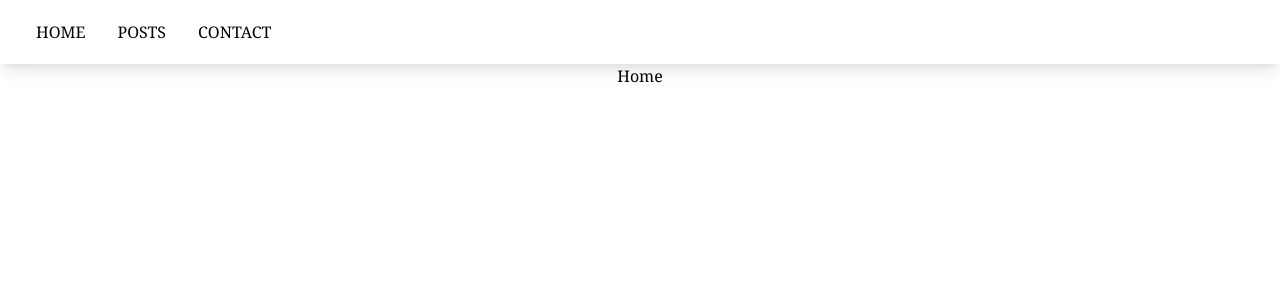
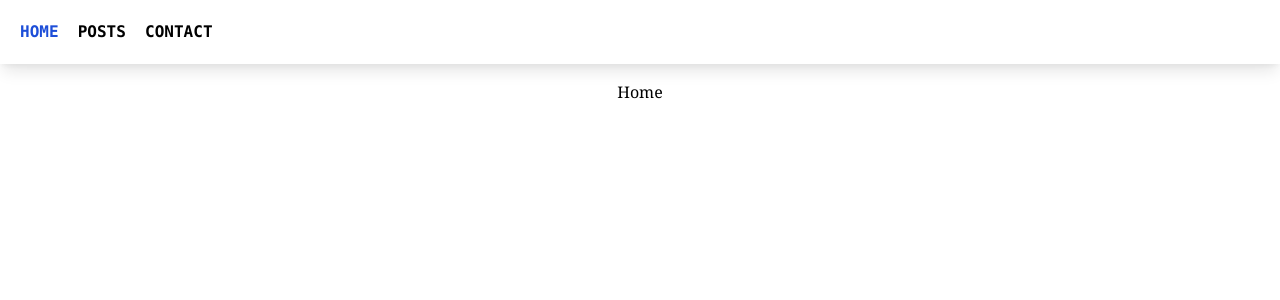
Before and after one commit to chitgyi/vue3-and-tailwind, a Vue app: page / in a window 1280 px wide. Shown: the top 300 px of the page. Built offline with nearby package versions, Linux system fonts and the light colour scheme.

Commit message:
add composition api & state management

```diff
--- a/src/App.vue
+++ b/src/App.vue
@@ -1,14 +1,20 @@
 <template>
   <div class="font-serif">
-    <AppBar />
-    <router-view> </router-view>
+    <AppBar class="fixed" />
+    <router-view class="pt-20"> </router-view>
   </div>
 </template>
 
 <script>
+import { provide } from "vue";
 import AppBar from "./components/AppBar";
+import usePost from "./composables/post";
+
 export default {
   components: { AppBar },
+  setup() {
+    provide("POST_PROVIDER", usePost());
+  },
 };
 </script>
 
--- a/src/components/AppBar.vue
+++ b/src/components/AppBar.vue
@@ -1,13 +1,55 @@
 <template>
-  <ul class="shadow-lg p-5">
-    <router-link to="/" id="router-link"><li>HOME</li></router-link>
-    <router-link to="/posts" id="router-link"><li>POSTS</li></router-link>
-    <li>CONTACT</li>
-  </ul>
+  <div class="shadow-lg p-5 bg-white w-full">
+    <ul class="container mx-auto font-semibold font-mono">
+      <span v-for="(nav, index) in navs" :key="index">
+        <router-link
+          :to="nav.route"
+          id="router-link"
+          v-on:click.passive="onClickNav(nav.route)"
+          ><li :class="{ 'text-blue-700': pathname == nav.route }">
+            {{ nav.title }}
+          </li></router-link
+        >
+      </span>
+    </ul>
+  </div>
 </template>
 
 <script>
-export default {};
+import { onMounted, ref } from "vue";
+export default {
+  setup() {
+    const pathname = ref("/");
+    const navs = ref([
+      {
+        title: "HOME",
+        route: "/",
+      },
+      {
+        title: "POSTS",
+        route: "/posts",
+      },
+      {
+        title: "CONTACT",
+        route: "/contact",
+      },
+    ]);
+
+    onMounted(() => {
+      pathname.value = window.location.pathname;
+    });
+
+    function onClickNav(path) {
+      pathname.value = path;
+    }
+
+    return {
+      navs,
+      onClickNav,
+      pathname,
+    };
+  },
+};
 </script>
 
 <style  scoped>
@@ -17,7 +59,7 @@ export default {};
 
 li {
   display: inline;
-  margin: 0 1rem;
+  margin-right: 1.2rem;
   cursor: pointer;
 }
 </style>
--- /dev/null
+++ b/src/components/indicators/LoadingIndicator.vue
@@ -0,0 +1,47 @@
+<template>
+  <div class="flex myheight justify-center items-center">
+    <div class="lds-ripple">
+      <div></div>
+      <div></div>
+    </div>
+  </div>
+</template>
+
+
+<style scoped>
+.myheight {
+  height: 80vh;
+}
+.lds-ripple {
+  display: inline-block;
+  position: relative;
+  width: 80px;
+  height: 80px;
+}
+.lds-ripple div {
+  position: absolute;
+  border: 4px solid blue;
+  opacity: 1;
+  border-radius: 50%;
+  animation: lds-ripple 1s cubic-bezier(0, 0.2, 0.8, 1) infinite;
+}
+.lds-ripple div:nth-child(2) {
+  animation-delay: -0.5s;
+}
+@keyframes lds-ripple {
+  0% {
+    top: 36px;
+    left: 36px;
+    width: 0;
+    height: 0;
+    opacity: 1;
+  }
+  100% {
+    top: 0px;
+    left: 0px;
+    width: 72px;
+    height: 72px;
+    opacity: 0;
+  }
+}
+</style>
--- /dev/null
+++ b/src/components/views/ErrorView.vue
@@ -0,0 +1,19 @@
+<template>
+  <div class="flex myheight justify-center items-center">
+    <p>{{ message }}</p>
+  </div>
+</template>
+
+<script>
+export default {
+  props: {
+    message: String,
+  },
+};
+</script>
+
+<style scoped>
+.myheight {
+  height: 80vh;
+}
+</style>
--- /dev/null
+++ b/src/components/views/PostListView.vue
@@ -0,0 +1,63 @@
+<template>
+  <div
+    class="container mx-auto grid lg:grid-cols-3 md:grid-cols-2 sm:grid-cols-1"
+  >
+    <div
+      class="p-2 m-2 rounded-md shadow-md"
+      v-for="(post, index) in posts"
+      :key="index"
+    >
+      <h4 class="post-title">
+        {{ post.title.toUpperCase() }}
+      </h4>
+      <p class="post-body">{{ post.body }}</p>
+
+      <div class="buttons mt-1">
+        <button
+          class="bg-blue-700 text-white w-20 py-1 shadow-md rounded-l-sm rounded-r-none"
+        >
+          Edit
+        </button>
+
+        <button
+          class="bg-red-700 text-white w-20 py-1 shadow-md rounded-r-sm rounded-l-none"
+          @click="onDelete(index)"
+        >
+          Delete
+        </button>
+      </div>
+    </div>
+  </div>
+</template>
+
+<script>
+export default {
+  props: {
+    posts: Array,
+    onDelete: Function,
+  },
+};
+</script>
+
+<style scoped>
+.buttons {
+  float: right;
+}
+.post-body {
+  -webkit-box-orient: vertical;
+  display: -webkit-box;
+  -webkit-line-clamp: 3;
+  overflow: hidden;
+  text-overflow: ellipsis;
+  white-space: normal;
+}
+
+.post-title {
+  -webkit-box-orient: vertical;
+  display: -webkit-box;
+  -webkit-line-clamp: 1;
+  overflow: hidden;
+  text-overflow: ellipsis;
+  white-space: normal;
+}
+</style>
--- /dev/null
+++ b/src/composables/post.js
@@ -0,0 +1,30 @@
+import { reactive, toRefs } from 'vue'
+
+export default function usePost() {
+    const state = reactive({ posts: null, loading: false, errorMessage: null });
+
+    const fetchPost = async () => {
+        try {
+            if (state.posts) {
+                return;
+            }
+            state.loading = true;
+            const response = await fetch("https://jsonplaceholder.typicode.com/posts");
+            state.posts = await response.json();
+            state.loading = false;
+        } catch (error) {
+            state.loading = false;
+            state.errorMessage = error;
+        }
+    };
+
+    const onDelete = (index) => {
+        state.posts.splice(index, 1);
+    }
+
+    return {
+        ...toRefs(state),
+        fetchPost,
+        onDelete
+    };
+}
--- a/src/index.css
+++ b/src/index.css
@@ -1,3 +1,10 @@
 @tailwind base;
 @tailwind components;
 @tailwind utilities;
+
+.center {
+    color: blue;
+    height: 100%;
+    vertical-align: middle;
+    text-align: center;
+}
--- /dev/null
+++ b/src/layouts/Contact.vue
@@ -0,0 +1,16 @@
+<template>
+  <div class="container">
+    <p>Contact</p>
+  </div>
+</template>
+
+<script>
+export default {};
+</script>
+
+<style scoped>
+.container {
+  text-align: center;
+  margin: 0 auto;
+}
+</style>
--- a/src/layouts/Posts.vue
+++ b/src/layouts/Posts.vue
@@ -1,76 +1,34 @@
 <template>
-  <div
-    class="container mx-auto grid lg:grid-cols-3 md:grid-cols-2 sm:grid-cols-1"
-  >
-    <div
-      class="p-2 m-2 rounded-md shadow-md"
-      v-for="post in posts"
-      :key="post.id"
-    >
-      <h4 class="post-title">
-        {{ post.title.toUpperCase() }}
-      </h4>
-      <p class="post-body">{{ post.body }}</p>
-
-      <div class="buttons mt-1">
-        <button
-          class="bg-blue-700 text-white w-20 py-1 shadow-md rounded-l-sm rounded-r-none"
-        >
-          Edit
-        </button>
-
-        <button
-          class="bg-red-700 text-white w-20 py-1 shadow-md rounded-r-sm rounded-l-none"
-        >
-          Delete
-        </button>
-      </div>
-    </div>
+  <div class="container mx-auto">
+    <LoadingIndicator v-if="loading" />
+    <post-list-view :posts="posts" :onDelete="onDelete" />
+    <error-view v-if="errorMessage" message="Failed to load" />
   </div>
 </template>
 
 <script>
-import { ref } from "vue";
+import { inject, onMounted } from "vue";
+
+import LoadingIndicator from "../components/indicators/LoadingIndicator";
+import ErrorView from "../components/views/ErrorView.vue";
+import PostListView from "../components/views/PostListView.vue";
+
 export default {
   name: "Posts",
+  components: { PostListView, LoadingIndicator, ErrorView },
   setup() {
-    const posts = ref([]);
+    ErrorView;
+    const { posts, loading, errorMessage, fetchPost, onDelete } = inject(
+      "POST_PROVIDER"
+    );
+    onMounted(() => fetchPost());
 
-    async function fetchPosts() {
-      const response = await fetch(
-        "https://jsonplaceholder.typicode.com/posts"
-      );
-      const json = await response.json();
-      posts.value.push(...json);
-    }
-
-    fetchPosts();
     return {
       posts,
+      loading,
+      errorMessage,
+      onDelete,
     };
   },
 };
 </script>
-
-<style scoped>
-.buttons {
-  float: right;
-}
-.post-body {
-  -webkit-box-orient: vertical;
-  display: -webkit-box;
-  -webkit-line-clamp: 3;
-  overflow: hidden;
-  text-overflow: ellipsis;
-  white-space: normal;
-}
-
-.post-title {
-  -webkit-box-orient: vertical;
-  display: -webkit-box;
-  -webkit-line-clamp: 1;
-  overflow: hidden;
-  text-overflow: ellipsis;
-  white-space: normal;
-}
-</style>
--- a/src/router.js
+++ b/src/router.js
@@ -1,6 +1,7 @@
 import { createWebHistory, createRouter } from "vue-router";
 import Home from "./layouts/Home";
 import Posts from "./layouts/Posts";
+import Contact from './layouts/Contact'
 
 const routes = [
   {
@@ -13,6 +14,12 @@ const routes = [
     name: "Posts",
     component: Posts,
   },
+
+  {
+    path: "/contact",
+    name: "Contact",
+    component: Contact,
+  },
 ];
 
 const router = createRouter({
--- a/tailwind.config.js
+++ b/tailwind.config.js
@@ -7,7 +7,9 @@ module.exports = {
     extend: {},
   },
   variants: {
-    extend: {},
+    extend: {
+
+    },
   },
   plugins: [],
 }
```
